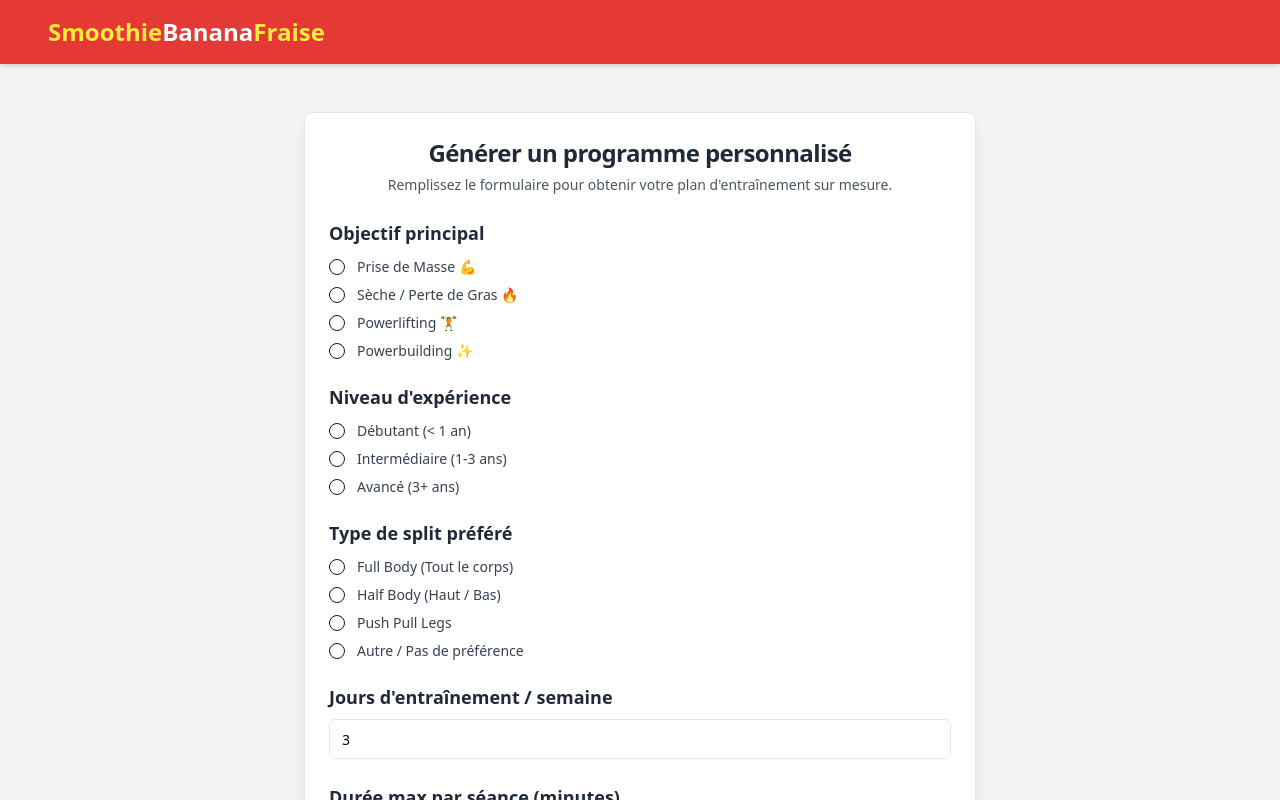
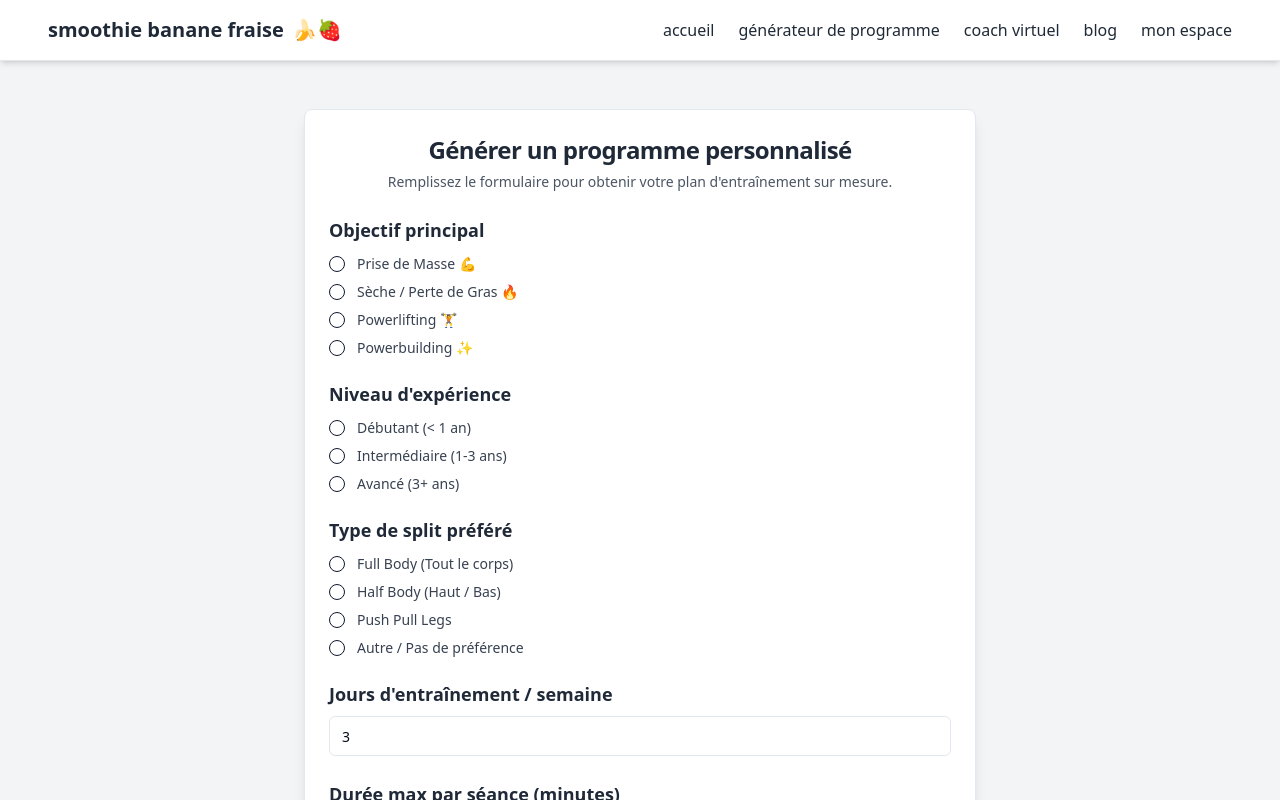
Before and after one commit to ilisno/smoothiebananefraise, a React (Vite) app: page /programme in a window 1280 px wide. Shown: the top 800 px of the page. Built offline with nearby package versions, Linux system fonts and the light colour scheme.

Commit message:
[dyad] Mise à jour du style et des liens du Header - wrote 1 file(s)

```diff
--- a/src/components/Header.tsx
+++ b/src/components/Header.tsx
@@ -3,17 +3,20 @@ import { Link } from 'react-router-dom';
 
 const Header: React.FC = () => {
   return (
-    <header className="bg-sbf-red text-white p-4 shadow-md">
+    <header className="bg-white text-gray-800 p-4 shadow-md border-b border-gray-200"> {/* Changed background and text color, added border */}
       <div className="container mx-auto flex justify-between items-center">
-        {/* Logo Placeholder */}
-        <Link to="/" className="text-2xl font-bold text-sbf-yellow">
-          Smoothie<span className="text-white">Banana</span>Fraise
+        {/* Logo with Emojis */}
+        <Link to="/" className="text-xl font-semibold flex items-center"> {/* Adjusted text size and weight, added flex for alignment */}
+          smoothie banane fraise <span className="ml-2">🍌🍓</span> {/* Added emojis */}
         </Link>
-        {/* Navigation (placeholder for now) */}
-        <nav>
-          {/* <Link to="/programme" className="ml-4 hover:underline">Programme</Link>
-          <Link to="/blog" className="ml-4 hover:underline">Blog</Link>
-          <Link to="/chatbot" className="ml-4 hover:underline">Chatbot</Link> */}
+        {/* Navigation Links */}
+        <nav className="space-x-6"> {/* Added space between links */}
+          <Link to="/" className="hover:underline">accueil</Link>
+          <Link to="/programme" className="hover:underline">générateur de programme</Link>
+          {/* Placeholder links for other pages */}
+          <Link to="/coach-virtuel" className="hover:underline">coach virtuel</Link>
+          <Link to="/blog" className="hover:underline">blog</Link>
+          <Link to="/mon-espace" className="hover:underline">mon espace</Link>
         </nav>
       </div>
     </header>
```
